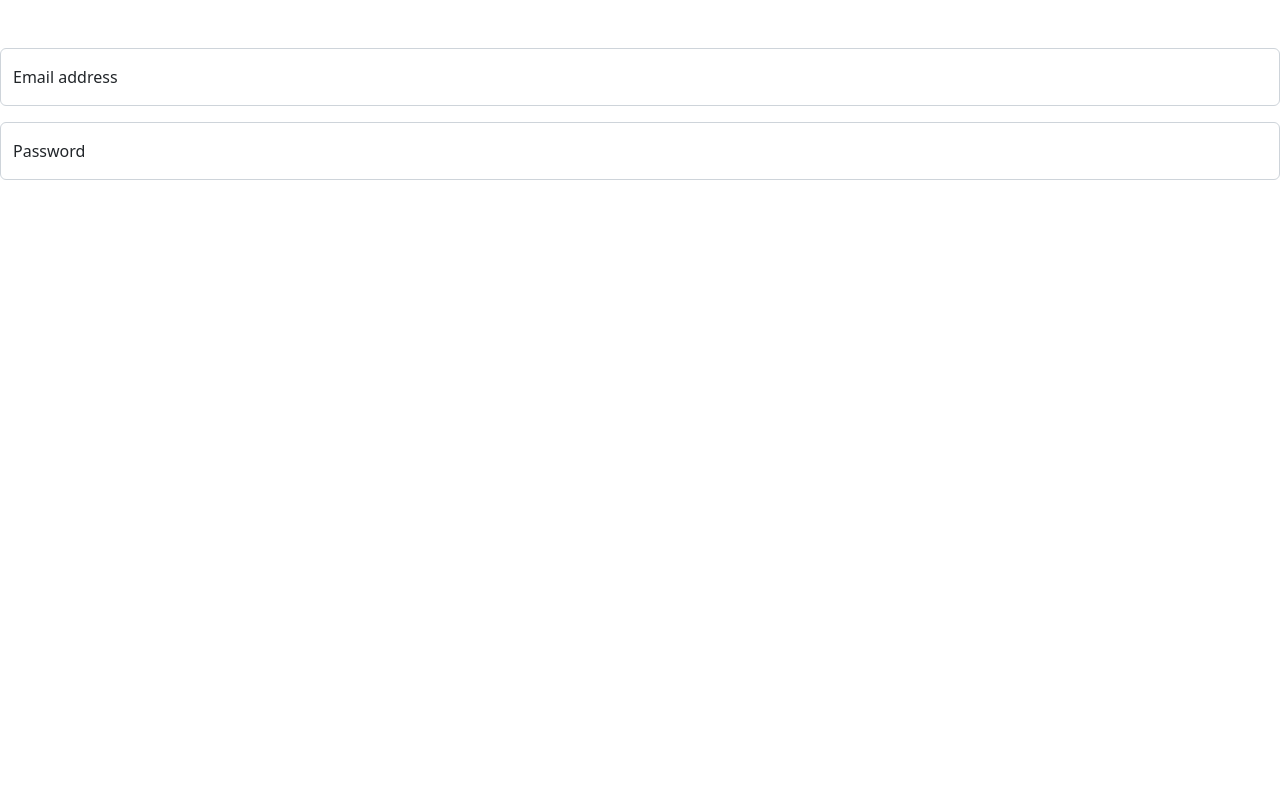
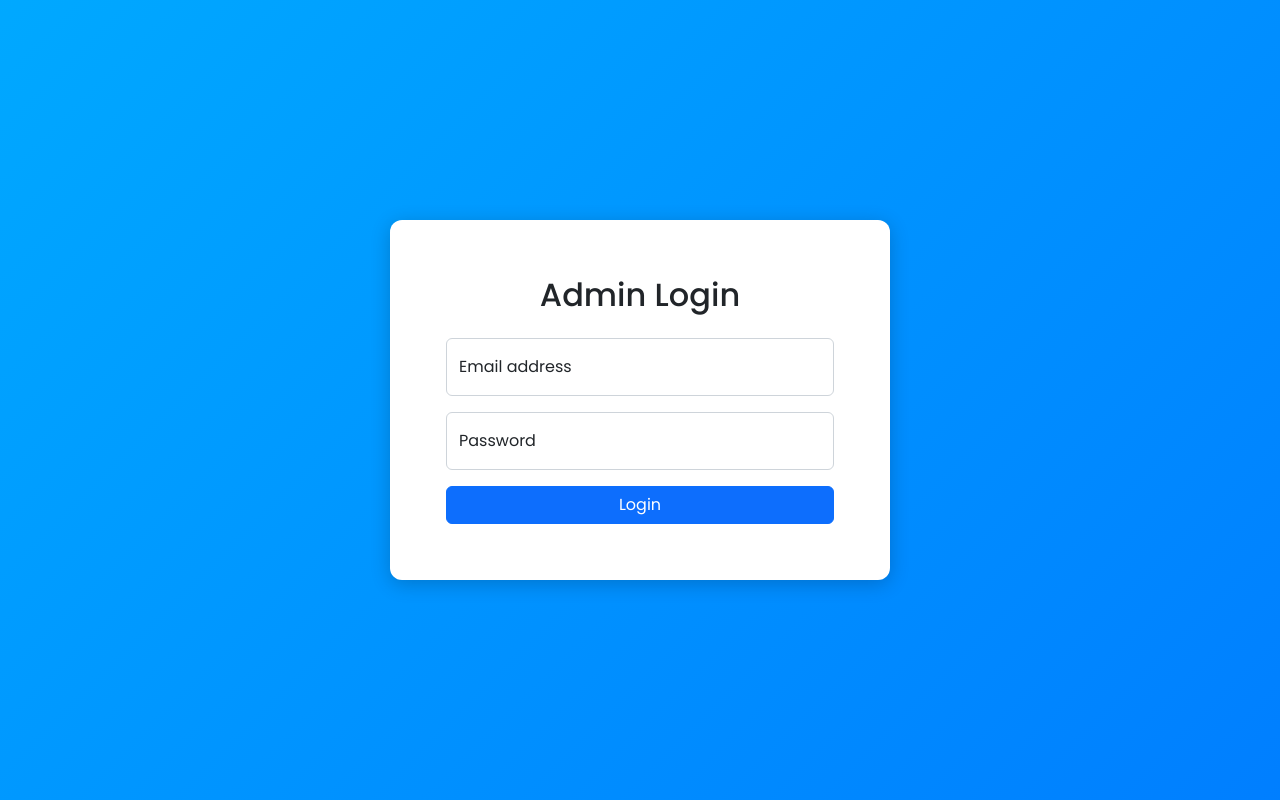
Before and after one commit to Hanung-Satya/Fast-Bite, a PHP site: page /admin/admin-login.php in a window 1280 px wide. Run offline with PHP 8.4, Linux system fonts and the light colour scheme.

Commit message:
Styling Admin Login

```diff
--- a/admin/admin-login.php
+++ b/admin/admin-login.php
@@ -5,22 +5,27 @@
     <meta charset="UTF-8">
     <meta name="viewport" content="width=device-width, initial-scale=1.0">
     <title>Document</title>
+    <link rel="stylesheet" href="../assets/css/admin.css">
     <link href="https://cdn.jsdelivr.net/npm/bootstrap@5.2.3/dist/css/bootstrap.min.css" rel="stylesheet" integrity="sha384-rbsA2VBKQhggwzxH7pPCaAqO46MgnOM80zW1RWuH61DGLwZJEdK2Kadq2F9CUG65" crossorigin="anonymous">
 </head>
 
-<body>
-    <div class="container-fluid-sm mt-5">
+<body class="d-flex justify-content-center align-items-center vh-100">
+    <div class="wrapper">
+        <div class="p-4 " style="max-width: 500px; width: 100%;">
+        <h2 class="mb-4 text-center">Admin Login</h2>
         <div class="form-floating mb-3">
             <input type="email" class="form-control" id="floatingInput" placeholder="name@example.com">
             <label for="floatingInput">Email address</label>
         </div>
-        <div class="form-floating">
+        <div class="form-floating mb-3">
             <input type="password" class="form-control" id="floatingPassword" placeholder="Password">
             <label for="floatingPassword">Password</label>
         </div>
+        <button class="btn btn-primary w-100">Login</button>
     </div>
-
+    </div>
     <script src="https://cdn.jsdelivr.net/npm/bootstrap@5.2.3/dist/js/bootstrap.bundle.min.js" integrity="sha384-kenU1KFdBIe4zVF0s0G1M5b4hcpxyD9F7jL+jjXkk+Q2h455rYXK/7HAuoJl+0I4" crossorigin="anonymous"></script>
 </body>
 
+
 </html>
--- a/assets/css/admin.css
+++ b/assets/css/admin.css
@@ -0,0 +1,42 @@
+@import url('https://fonts.googleapis.com/css2?family=Poppins:ital,wght@0,100;0,200;0,300;0,400;0,500;0,600;0,700;0,800;0,900;1,100;1,200;1,300;1,400;1,500;1,600;1,700;1,800;1,900&display=swap');
+@import url('https://fonts.googleapis.com/css2?family=Poppins:ital,wght@0,100;0,200;0,300;0,400;0,500;0,600;0,700;0,800;0,900;1,100;1,200;1,300;1,400;1,500;1,600;1,700;1,800;1,900&family=Roboto+Serif:ital,opsz,wght@0,8..144,100..900;1,8..144,100..900&display=swap');
+@import url('https://fonts.googleapis.com/css2?family=Fredoka:wght@300..700&family=Poppins:ital,wght@0,100;0,200;0,300;0,400;0,500;0,600;0,700;0,800;0,900;1,100;1,200;1,300;1,400;1,500;1,600;1,700;1,800;1,900&family=Roboto+Serif:ital,opsz,wght@0,8..144,100..900;1,8..144,100..900&display=swap');
+
+
+* {
+    margin: 0;
+    padding: 0;
+    box-sizing: border-box;
+    font-family: 'Poppins', sans-serif;
+}
+
+body {
+    margin: 0;
+    height: 100vh;
+    background: linear-gradient(135deg, #00c6ff, #0072ff, #001f54);
+    background-size: 400% 400%;
+    animation: gradientBg 8s ease infinite;
+}
+
+@keyframes gradientBg {
+    0% {
+        background-position: 0% 50%;
+    }
+
+    50% {
+        background-position: 50% 100%;
+    }
+
+    100% {
+        background-position: 0% 50%;
+    }
+}
+
+.wrapper {
+    background-color: white;
+    padding: 2rem;
+    border-radius: 12px;
+    box-shadow: 0 4px 20px rgba(0, 0, 0, 0.2);
+    max-width: 500px;
+    width: 100%;
+}
--- a/assets/css/auth.css
+++ b/assets/css/auth.css
@@ -1,3 +1,7 @@
+@import url('https://fonts.googleapis.com/css2?family=Poppins:ital,wght@0,100;0,200;0,300;0,400;0,500;0,600;0,700;0,800;0,900;1,100;1,200;1,300;1,400;1,500;1,600;1,700;1,800;1,900&display=swap');
+@import url('https://fonts.googleapis.com/css2?family=Poppins:ital,wght@0,100;0,200;0,300;0,400;0,500;0,600;0,700;0,800;0,900;1,100;1,200;1,300;1,400;1,500;1,600;1,700;1,800;1,900&family=Roboto+Serif:ital,opsz,wght@0,8..144,100..900;1,8..144,100..900&display=swap');
+@import url('https://fonts.googleapis.com/css2?family=Fredoka:wght@300..700&family=Poppins:ital,wght@0,100;0,200;0,300;0,400;0,500;0,600;0,700;0,800;0,900;1,100;1,200;1,300;1,400;1,500;1,600;1,700;1,800;1,900&family=Roboto+Serif:ital,opsz,wght@0,8..144,100..900;1,8..144,100..900&display=swap');
+
 * {
     margin: 0;
     padding: 0;
```
